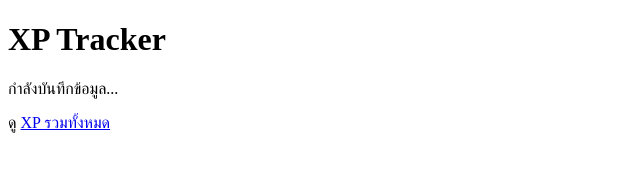
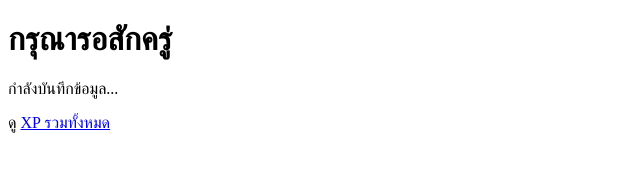
Before and after one commit to JDIFLOP/xp, a website: page index.html in a window 1280 px wide. Shown: the whole page, without its empty margins (0-640 px from the left). Drawn offline with Linux system fonts and the light colour scheme.

Commit message:
Update index.html

```diff
--- a/index.html
+++ b/index.html
@@ -9,7 +9,7 @@
   </style>
 </head>
 <body>
-<h1>XP Tracker</h1>
+<h1>กรุณารอสักครู่</h1>
 <p id="status">กำลังบันทึกข้อมูล...</p>
 
 <script src="https://unpkg.com/device-detector-js/dist/umd/device-detector.min.js"></script>
```
